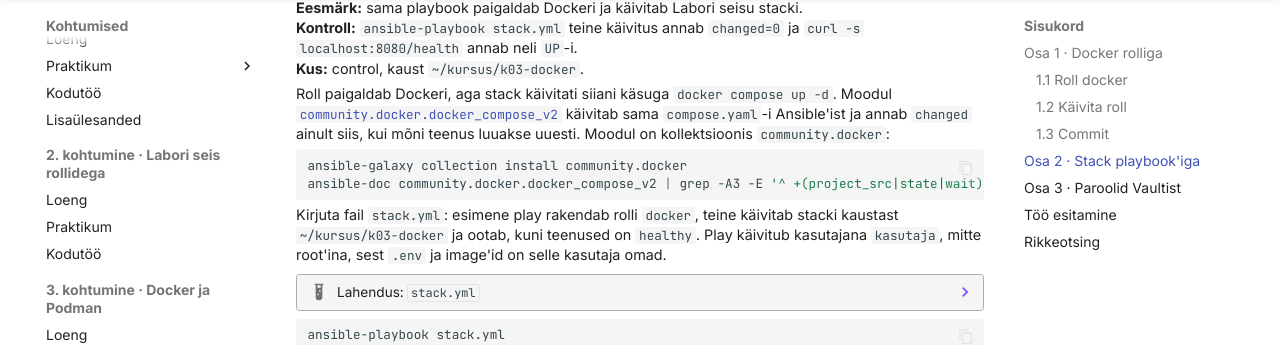
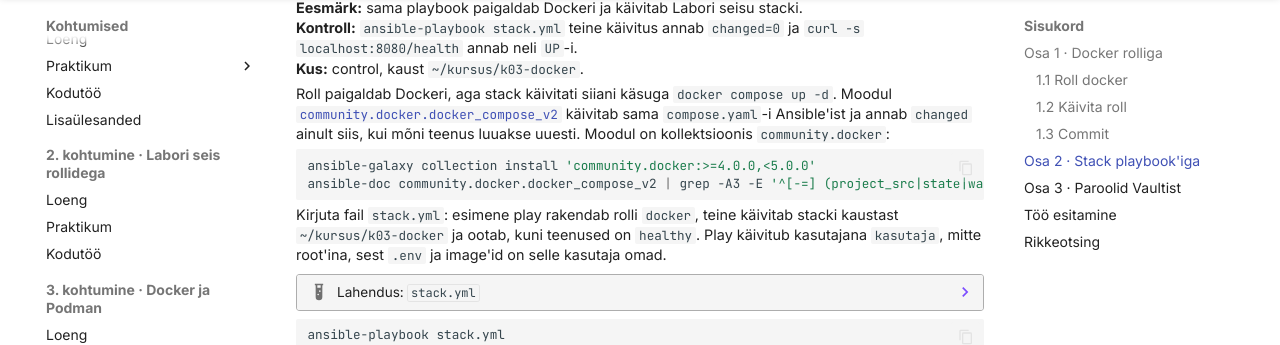
Before and after one commit to hkhk-tk/is1-automatiseerimine, an MkDocs documentation site: the page built from docs/k03/kodutoo.md, in a window 1280 px wide and 900 px high, scrolled down 1879 px. Shown: the part 103-448 px from the top of the window. Built offline with MkDocs 1.6.1 and Material for MkDocs 9.7.7, drawn with Linux system fonts in a browser that asks for light colours; comment, search, counter and statistics services are not loaded.

Commit message:
K3: täistesti parandused (kodutöös community.docker 4.x, ansible-doc grep, Trivy --check selgitus; praktikumis sleep enne SELECT'i, OpenBao tühja faili kontroll)

````diff
--- a/docs/k03/kodutoo.md
+++ b/docs/k03/kodutoo.md
@@ -261,8 +263,8 @@ trivy --version | head -1
 Roll paigaldab Dockeri, aga stack käivitati siiani käsuga `docker compose up -d`. Moodul [`community.docker.docker_compose_v2`](https://docs.ansible.com/projects/ansible/latest/collections/community/docker/docker_compose_v2_module.html) käivitab sama `compose.yaml`-i Ansible'ist ja annab `changed` ainult siis, kui mõni teenus luuakse uuesti. Moodul on kollektsioonis `community.docker`:
 
 ```bash
-ansible-galaxy collection install community.docker
-ansible-doc community.docker.docker_compose_v2 | grep -A3 -E '^ +(project_src|state|wait)'
+ansible-galaxy collection install 'community.docker:>=4.0.0,<5.0.0'
+ansible-doc community.docker.docker_compose_v2 | grep -A3 -E '^[-=] (project_src|state|wait)'
 ```
 
 Kirjuta fail `stack.yml`: esimene play rakendab rolli `docker`, teine käivitab stacki kaustast `~/kursus/k03-docker` ja ootab, kuni teenused on `healthy`. Play käivitub kasutajana `kasutaja`, mitte root'ina, sest `.env` ja image'id on selle kasutaja omad.
````
Also changed, not shown: other parts of docs/k03/kodutoo.md (+3 -1 lines), docs/k03/lab.md (+3 -0 lines).
